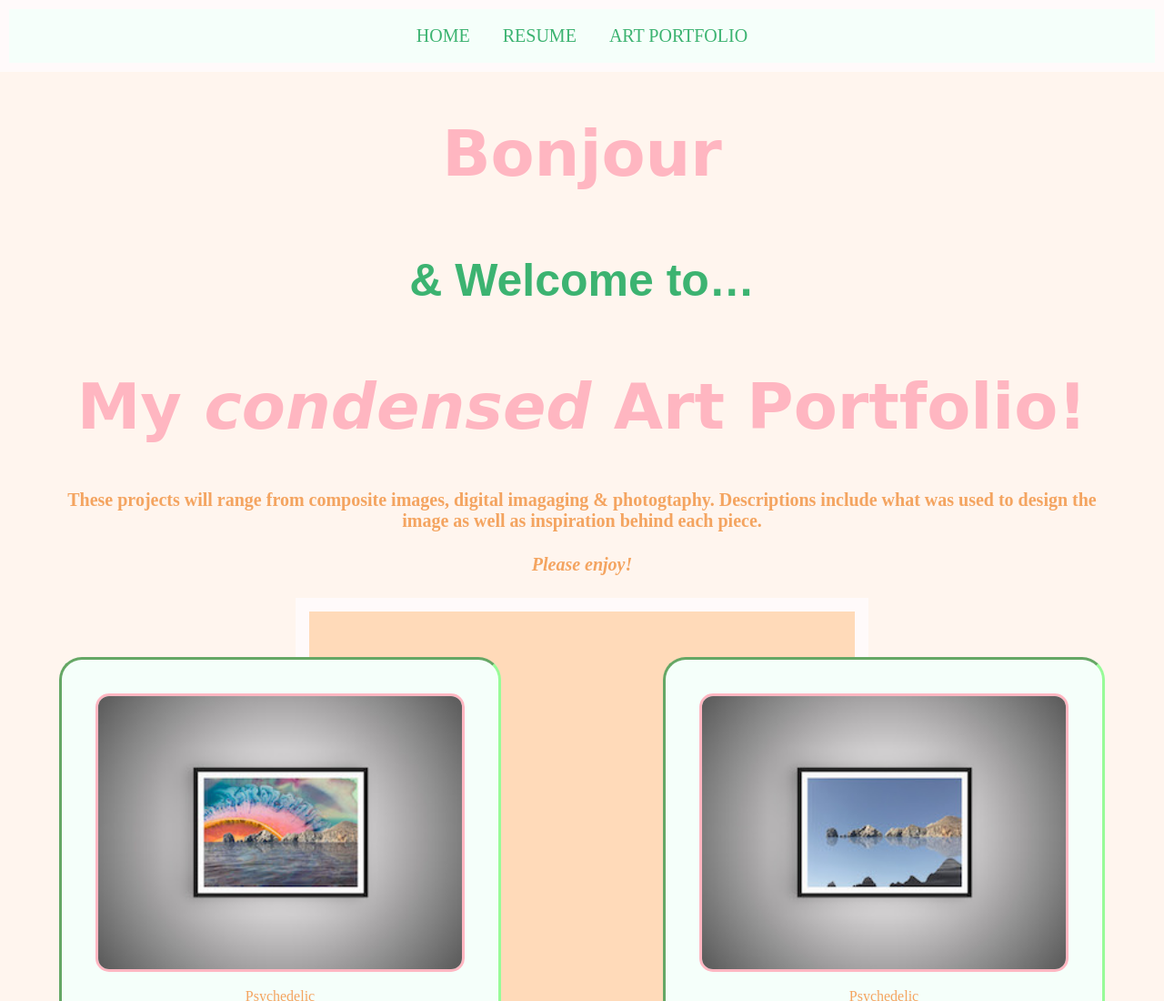
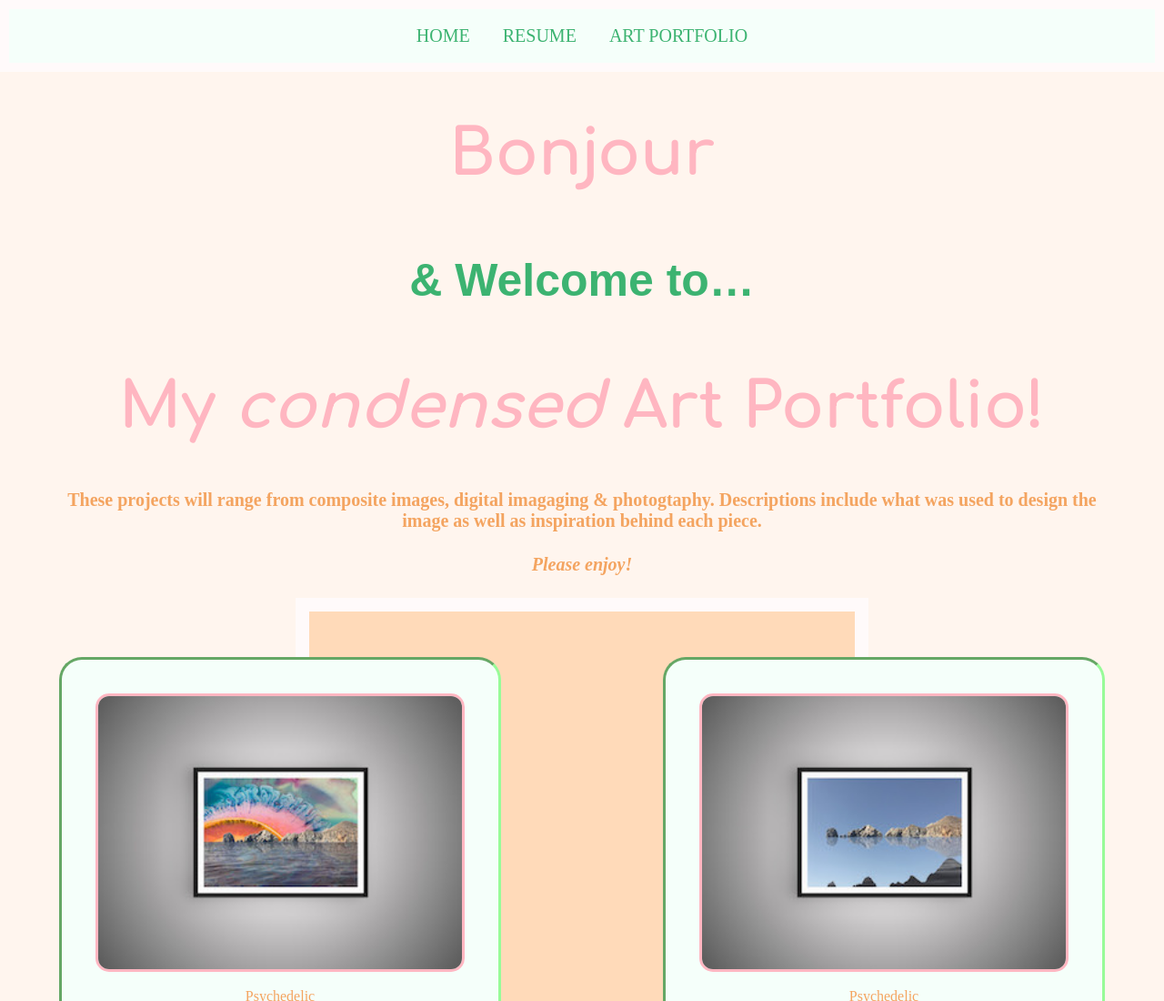
Before and after one commit to lbollenbacher/itmd361-project2, a plain HTML site: page artportfolio.html in a window 1280 px wide. Shown: the top 1100 px of the page at 91% size. Drawn offline with Linux system fonts and the light colour scheme.

Commit message:
Update artportfolio.html
Stylesheet added. h1 changed to Comfortaa from Google Fonts.

```diff
--- a/artportfolio.html
+++ b/artportfolio.html
@@ -5,6 +5,8 @@
     <title>ITMD-361: Project 1 &#8259; Art Portfolio</title>
     <link rel="stylesheet" href="style/normalize.css">
     <link rel="stylesheet" href="style/style.css">
+    <link rel="preconnect" href="https://fonts.gstatic.com">
+    <link href="https://fonts.googleapis.com/css2?family=Comfortaa:wght@700&display=swap" rel="stylesheet">
   </head>
   <body>
     <header>
```
